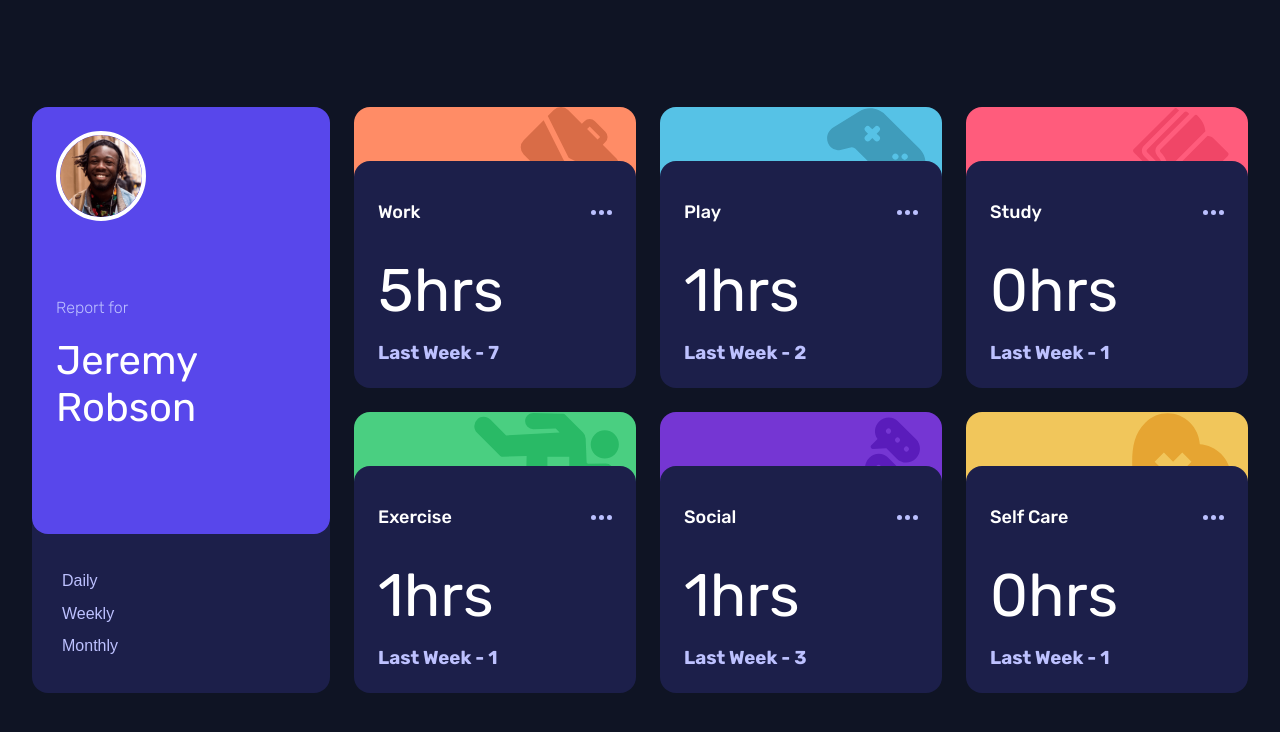
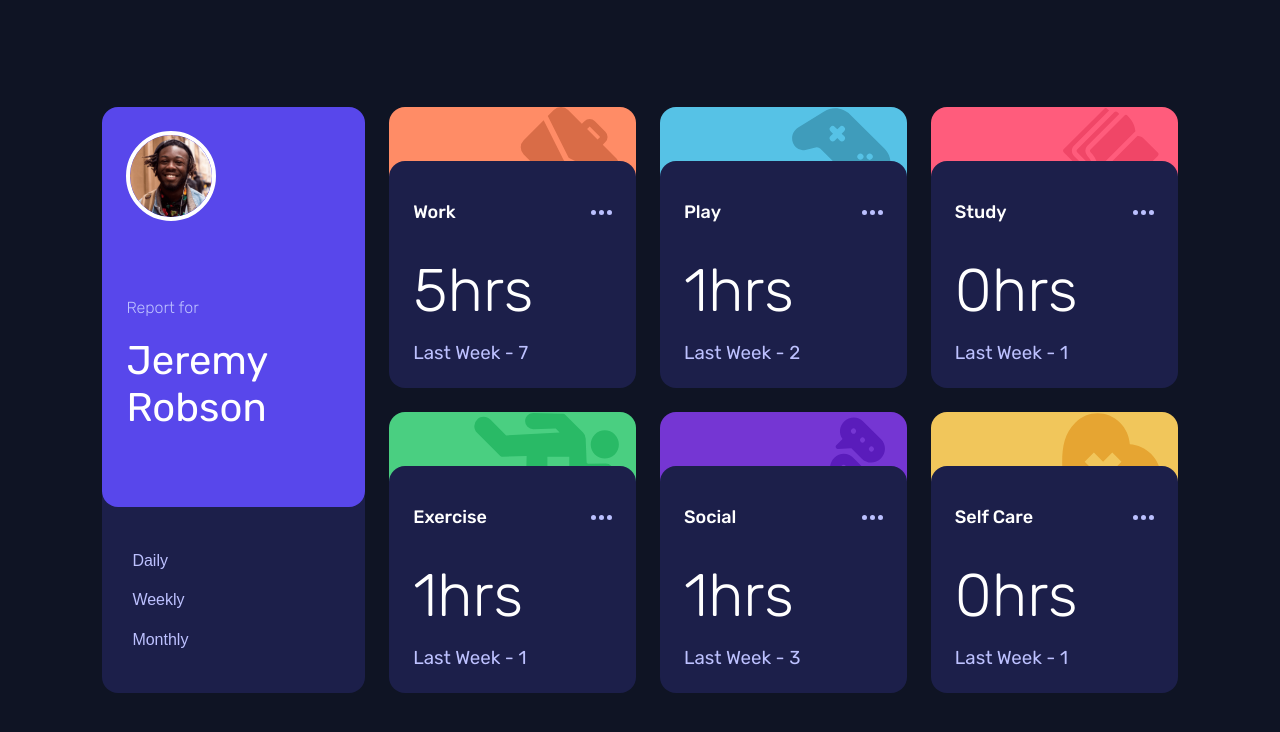
Before and after one commit to alabador/time-tracking-dashboard, a React (Create React App) app in the folder my-app/: page / in a window 1280 px wide. Shown: the top 732 px of the page. Built offline with nearby package versions, Linux system fonts and the light colour scheme.

Commit message:
Adjust z-index and change title

```diff
--- a/my-app/public/index.html
+++ b/my-app/public/index.html
@@ -24,7 +24,7 @@
       work correctly both with client-side routing and a non-root public URL.
       Learn how to configure a non-root public URL by running `npm run build`.
     -->
-    <title>React App</title>
+    <title>Time Tracking Dashboard</title>
   </head>
   <body>
     <noscript>You need to enable JavaScript to run this app.</noscript>
--- a/my-app/src/App.css
+++ b/my-app/src/App.css
@@ -17,5 +17,6 @@
         grid-template-columns: 1fr 3fr;
         column-gap: 24px;
         row-gap: 0px;
+        margin: 5% 8%;
     }
 }
--- a/my-app/src/App.js
+++ b/my-app/src/App.js
@@ -1,12 +1,15 @@
 import './App.css';
 import CardList from './components/CardList';
 import ProfileCard from './components/ProfileCard';
+import Data from './data.json';
+import {useState} from 'react';
 
 function App() {
+  const [data, setData] = useState(Data)
   return (
     <div className="App">
       <ProfileCard />
-      <CardList />
+      <CardList data={data}/>
     </div>
   );
 }
--- a/my-app/src/components/Card.css
+++ b/my-app/src/components/Card.css
@@ -11,6 +11,11 @@
     position: relative;
     top: -50px;
     margin-bottom: -50px;
+}
+
+.card-info:hover {
+    background-color: hsl(235, 45%, 61%);
+    cursor: pointer;
 }
 
 .title-div {
@@ -29,22 +34,27 @@
 .current-time {
     color: white;
     margin: 0px;
-    font-weight: 400;
+    font-weight: 300;
 
 }
 
 .previous-time {
     color: hsl(236, 100%, 87%);
     margin: 0px;
+    font-weight: 400;
 }
 
 @media screen and (min-width: 0px) {
     .card-time {
         display: flex;
         justify-content: space-between;
+        align-items: center;
     }
     .current-time {
         font-size: 24px;
+    }
+    .title {
+        font-size: 14px;
     }
 }
 
--- a/my-app/src/components/Card.js
+++ b/my-app/src/components/Card.js
@@ -1,5 +1,6 @@
 import './Card.css'
 import CardBg from './CardBg';
+import Elipsis from '../images/icon-ellipsis.svg'
 
 function Card(props) {
     const currentTitle = props.title;
@@ -9,7 +10,8 @@ function Card(props) {
             <section className="card-info">
                 <div className = "title-div">
                     <h2 className='title'>{props.title}</h2>
-                    <svg width="21" height="5" xmlns="http://www.w3.org/2000/svg"><path d="M2.5 0a2.5 2.5 0 1 1 0 5 2.5 2.5 0 0 1 0-5Zm8 0a2.5 2.5 0 1 1 0 5 2.5 2.5 0 0 1 0-5Zm8 0a2.5 2.5 0 1 1 0 5 2.5 2.5 0 0 1 0-5Z" fill="#BBC0FF" fill-rule="evenodd"/></svg>
+                    {/* <svg width="21" height="5" xmlns="http://www.w3.org/2000/svg"><path d="M2.5 0a2.5 2.5 0 1 1 0 5 2.5 2.5 0 0 1 0-5Zm8 0a2.5 2.5 0 1 1 0 5 2.5 2.5 0 0 1 0-5Zm8 0a2.5 2.5 0 1 1 0 5 2.5 2.5 0 0 1 0-5Z" fill="#BBC0FF" fillRule="evenodd"/></svg> */}
+                    <img src={Elipsis} alt='elipsis'></img>
                 </div>
                 <div className = 'card-time'>
                     <h1 className='current-time'>{props.currentTime}hrs</h1>
--- a/my-app/src/components/CardList.js
+++ b/my-app/src/components/CardList.js
@@ -2,10 +2,10 @@ import Data from '../data.json';
 import Card from './Card';
 import './CardList.css'
 
-function CardList() {
+function CardList({data}) {
     return (
         <div className='cardlist'>
-            {Data.map(task => {
+            {data.map(task => {
                 return(
                     <Card
                     title={task.title}
--- a/my-app/src/components/ProfileCard.css
+++ b/my-app/src/components/ProfileCard.css
@@ -3,6 +3,7 @@
     border-radius: 16px;
     width: 100%;
     padding: 24px;
+    z-index: 1;
 }
 
 .profile-section img {
@@ -12,7 +13,7 @@
 
 .timeline-section {
     border-radius: 16px;
-    z-index: -1;
+    z-index: 0;
     background-color: hsl(235, 46%, 20%);
     padding: 24px;
     padding-top: 48px;
@@ -36,7 +37,11 @@
     border-style: none;
     background: none;
     color: hsl(236, 100%, 87%);
-    /* padding: 0.8rem 0;  */
+}
+
+.timeline-section button:hover {
+    cursor: pointer;
+    color: white;
 }
 
 @media screen and (min-width: 200px) {
@@ -145,7 +150,7 @@
     }
 
     .profile-section {
-        height: 70%;
+        height: 80%;
         display: block;
     }
 
@@ -154,7 +159,7 @@
     }
 
     .timeline-section{
-        height: 30%;
+        height: 40%;
         display: flex;
         flex-direction: column;
         justify-content: space-evenly;
--- a/my-app/src/components/ProfileCard.js
+++ b/my-app/src/components/ProfileCard.js
@@ -2,6 +2,10 @@ import './ProfileCard.css';
 import profile from '../images/image-jeremy.png'
 
 function ProfileCard() {
+    function handleClick() {
+        console.log('clicked!')
+    }
+
     return(
         <div className="profile-card">
             <section className='profile-section'>
@@ -12,9 +16,9 @@ function ProfileCard() {
                 </div>
             </section>
             <section className='timeline-section'>
-                <button className='daily'>Daily</button>
-                <button className='weekly'>Weekly</button>
-                <button className='monthly'>Monthly</button>
+                <button className='daily' onClick={handleClick}>Daily</button>
+                <button className='weekly' onClick={handleClick}>Weekly</button>
+                <button className='monthly' onClick={handleClick}>Monthly</button>
             </section>
         </div>
     )
```
